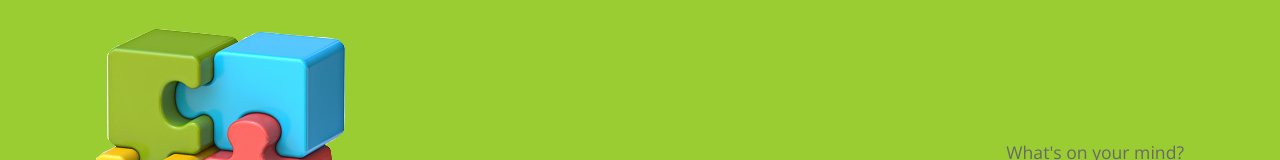
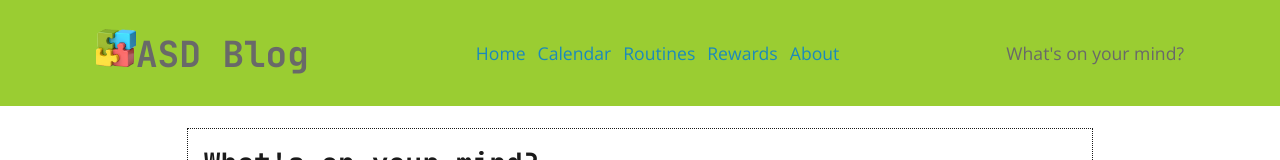
Before and after one commit to TonnTribe/ASD-Blog, a React (Create React App) app in the folder client/: page / in a window 1280 px wide. Shown: the top 160 px of the page. Built offline with nearby package versions, Linux system fonts and the light colour scheme; no server answers.

Commit message:
added nav to header

```diff
--- a/client/src/components/Header/index.js
+++ b/client/src/components/Header/index.js
@@ -5,8 +5,15 @@ const Header = () => {
     <header className="bg-primary text-light mb-4 py-3 flex-row align-center">
       <div className="container flex-row justify-space-between-lg justify-center align-center">
 
-        <h1 className="m-0"><img alt="asd logo" src="puzzle_logo.png" classname=""/>ASD Blog</h1>
-        <p className="m-0">What's on your mind?</p>
+        <h1 className="m-0"><img alt="asd logo" src="puzzle_logo.png" width="40px"/>ASD Blog</h1>
+        <div className="card-header flex-row justify-space-between-md justify-flex-start">
+        <p className="m-1"><a href="*">Home</a></p>
+        <p className="m-1"><a href="*">Calendar</a></p>
+        <p className="m-1"><a href="*">Routines</a></p>
+        <p className="m-1"><a href="*">Rewards</a></p>
+        <p className="m-1"><a href="*">About</a></p>
+        </div>
+      <p className="m-0">What's on your mind?</p>
       </div>
     </header>
   );
```
Also changed, not shown: 1 other file (tests, documents, lock files or other folders).
